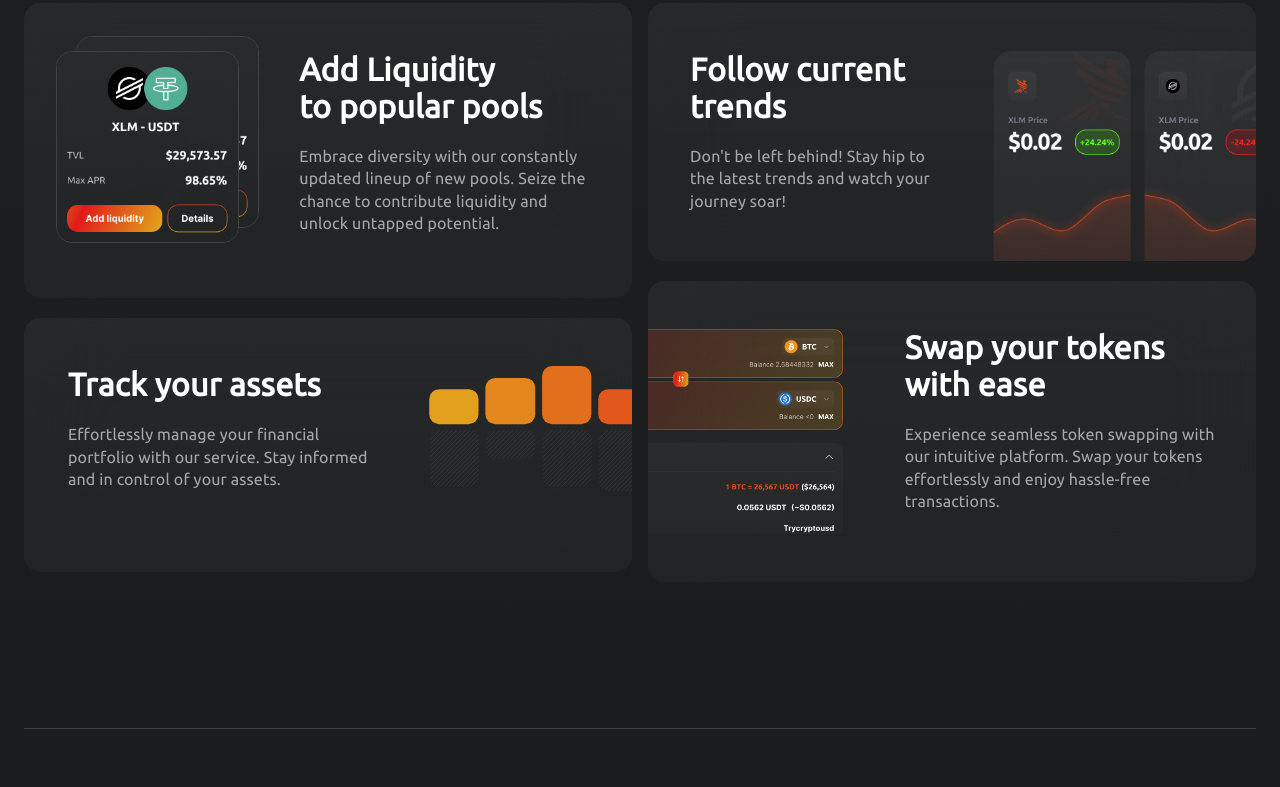
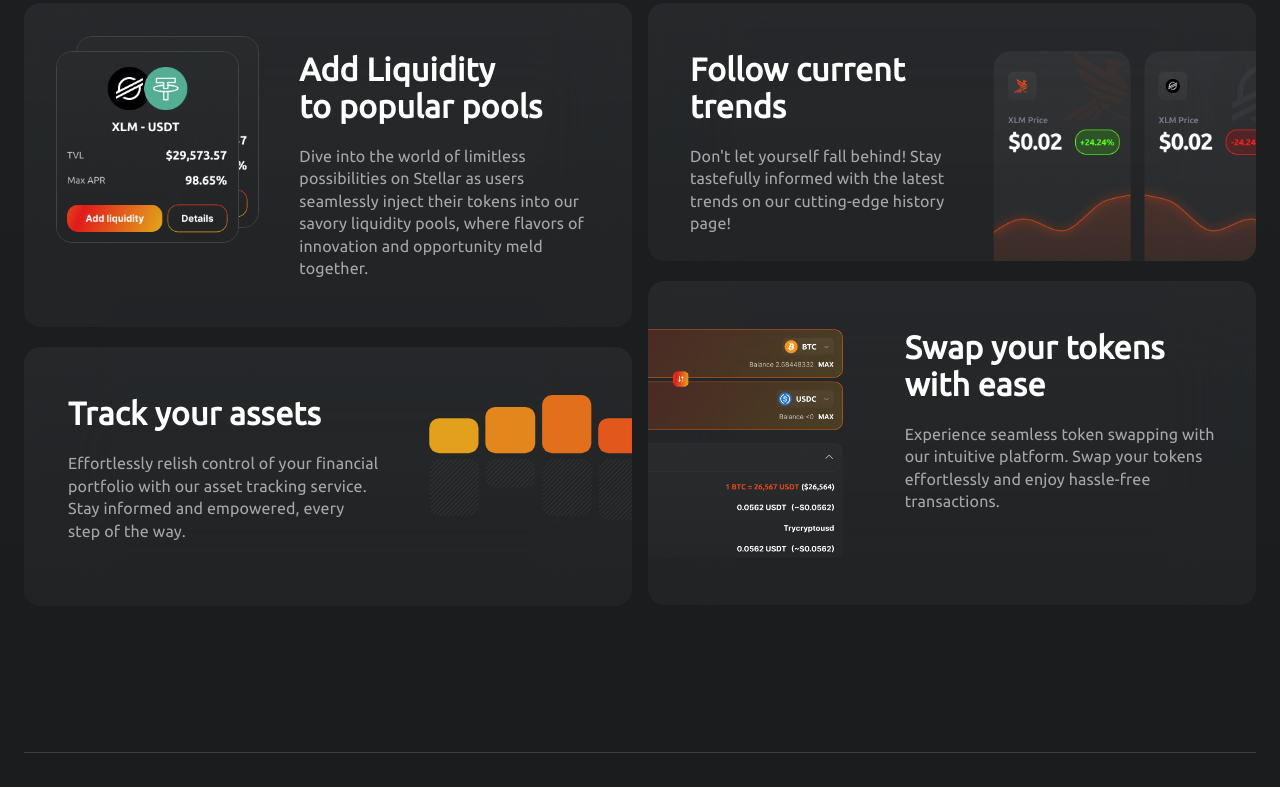
Before and after one commit to Phoenix-Protocol-Group/phoenix-landing, a Gatsby site: page / in a window 1280 px wide. Shown: the part 888-1675 px from the top of the page. Built offline with nearby package versions, Linux system fonts and the light colour scheme; Gatsby itself is replaced by a stand-in of ours.

Commit message:
new marketing texts for hero

```diff
--- a/src/components/Hero/index.tsx
+++ b/src/components/Hero/index.tsx
@@ -247,7 +247,7 @@ const Hero = () => {
                     Add Liquidity <br /> to popular pools
                   </Typography>
                   <Typography sx={BoxTextStyle}>
-                    Embrace diversity with our constantly updated lineup of new pools. Seize the chance to contribute liquidity and unlock untapped potential.
+                    Dive into the world of limitless possibilities on Stellar as users seamlessly inject their tokens into our savory liquidity pools, where flavors of innovation and opportunity meld together.
                   </Typography>
                 </Grid>
               </Grid>
@@ -266,7 +266,7 @@ const Hero = () => {
                 <Grid item xs={12} md={7}>
                   <Typography sx={BoxHeaderStyle}>Track your assets</Typography>
                   <Typography sx={BoxTextStyle}>
-                    Effortlessly manage your financial portfolio with our service. Stay informed and in control of your assets.
+                    Effortlessly relish control of your financial portfolio with our asset tracking service. Stay informed and empowered, every step of the way.
                   </Typography>
                 </Grid>
                 <Grid item xs={12} md={5} sx={centerStyle}>
@@ -294,7 +294,7 @@ const Hero = () => {
                     Follow current trends
                   </Typography>
                   <Typography sx={BoxTextStyle}>
-                    Don't be left behind! Stay hip to the latest trends and watch your journey soar!
+                    Don't let yourself fall behind! Stay tastefully informed with the latest trends on our cutting-edge history page!
                   </Typography>
                 </Grid>
                 <Grid item xs={12} md={6} sx={centerStyle}>
@@ -327,7 +327,7 @@ const Hero = () => {
               <Grid container spacing={5}>
                 <Grid item xs={12} md={5} sx={centerStyle}>
                   <Box sx={{
-                    height: "205px",
+                    height: "228px",
                     overflow: "hidden",
                   }}>
                     <Box component="img" src={"/images/heroSwap.png"} sx={{
```
